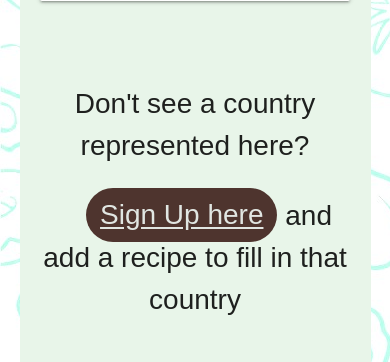
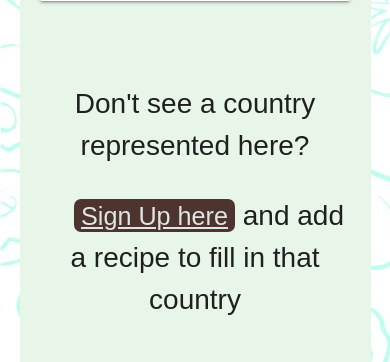
Before and after one commit to GazzaJ/CI-MS3-W3Recipes, a Flask app: page / in a window 390 px wide. Shown: the part 1862-2224 px from the top of the page. Run offline with Flask 2, Linux system fonts and the light colour scheme; data that the repository does not hold is empty; some libraries are stand-ins or nearby versions; some web fonts are replaced.

Commit message:
Style mobile media query for index page

```diff
--- a/static/css/style.css
+++ b/static/css/style.css
@@ -218,11 +218,12 @@ https://codepen.io/alianmorales/pen/GyrgjO --*/
 }
 
 .sign-up {
+    font-size: 1.8rem;
     text-decoration: underline;
     margin-left: 2rem;
     background-color: #4e342e;
-    padding: 0.8rem 1rem;
-    border-radius: 2.2rem;
+    padding: 0.4rem 0.5rem;
+    border-radius: 0.5rem;
 }
 
 #final-row {
@@ -429,11 +430,11 @@ h2, h3 {
     font-weight: bold;
     font-size: 2.5rem;
     letter-spacing: 4px;
-}
+    }
 
-#landing-text {
-    font-size: 2.2rem;
-}
+    #landing-text {
+        font-size: 2.2rem;
+    }
 
     #manage-link {
         padding: 1.2rem;
@@ -444,4 +445,12 @@ h2, h3 {
         width: 100%;
         margin-bottom: 1rem !important;
     }
+    #bot-signup {
+        padding-bottom: 1.5rem;
+    }
+
+    .sign-up {
+        padding-top: 0.2rem;
+        padding-bottom: 0.17rem;
+    }
 }
--- a/templates/index.html
+++ b/templates/index.html
@@ -78,7 +78,7 @@
                     Not yet Registered?
                 </p>
             </div>
-            <div id="signup-box" class="col s10 m4 offset-m2">
+            <div id="signup-box" class="col s10 m4 offset-m2 center-align">
                 <a class="signup-2 light-grey" href="{{url_for('register')}}">Sign Up here!</a>
             </div>
         </div>
```
